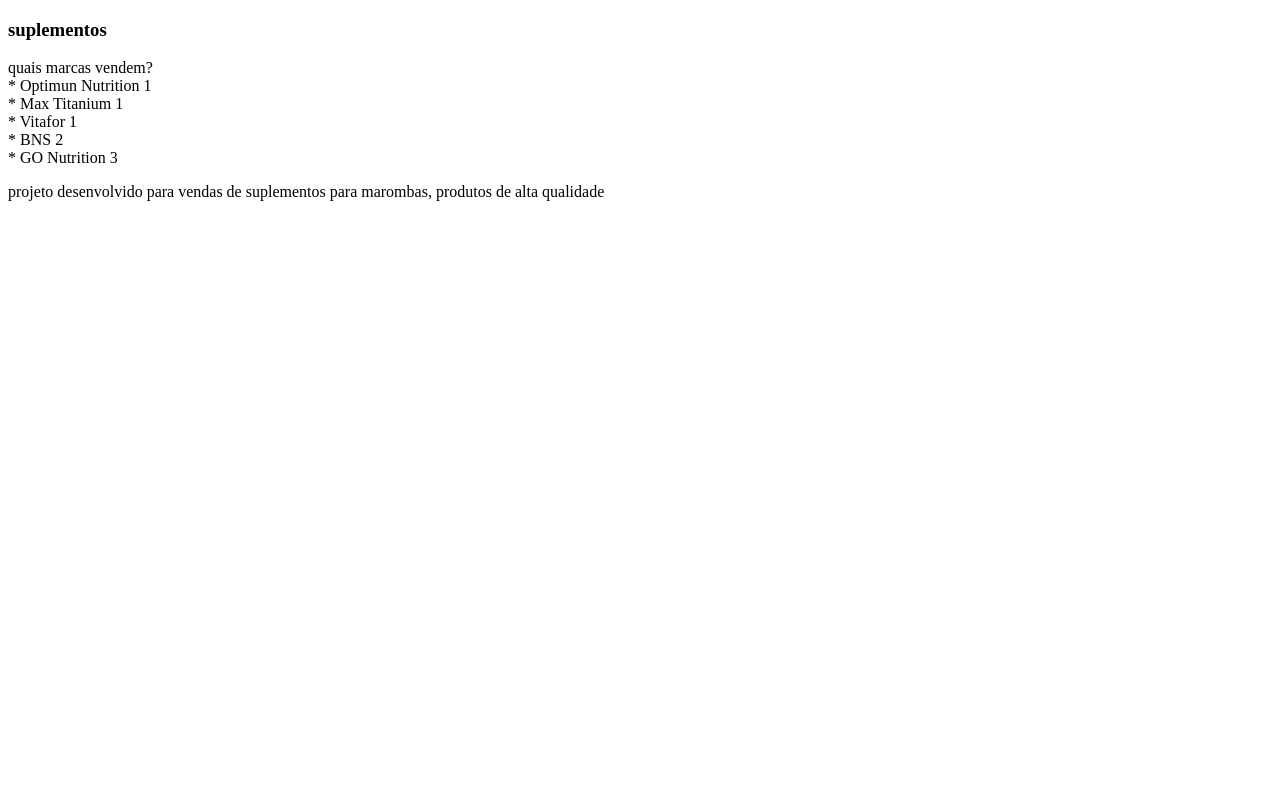
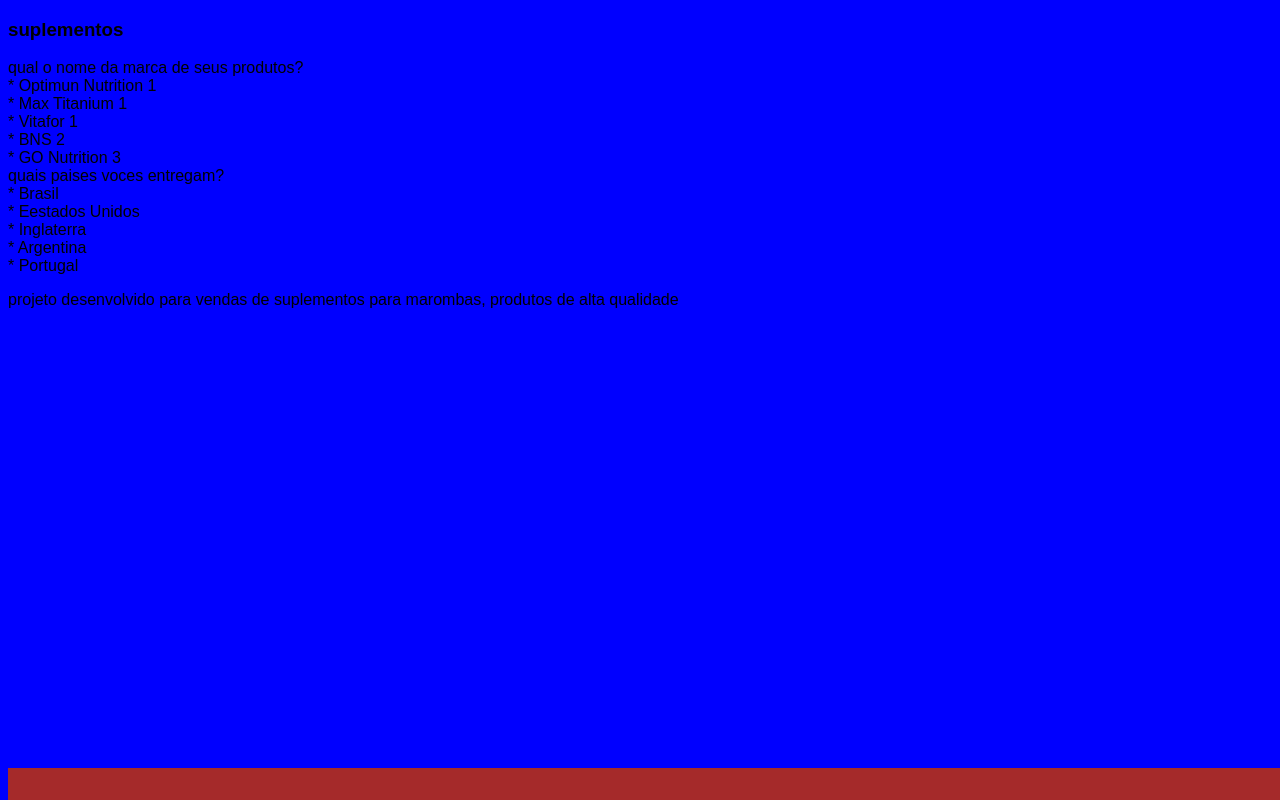
Before and after one commit to jbrambilayt/projeto-final-mat-2, a plain HTML site: page index.html in a window 1280 px wide. Drawn offline with Linux system fonts and the light colour scheme.

Commit message:
Add files via upload

```diff
--- /dev/null
+++ b/assets/style.css
@@ -0,0 +1,17 @@
+body {
+    background-color: blue;
+    font-family: sans-serif;
+}
+footer{
+    background-color:brown;
+    color: white;
+    position: fixed;
+    bottom: 0%;
+    width: 100%;
+    height: 2rem;
+}
+footer p{
+    text-align: center;
+    font-size: 0.6rem;
+    margin-top: 0.5rem;
+}
--- a/index.html
+++ b/index.html
@@ -4,6 +4,7 @@
     <meta charset="UTF-8">
     <meta http-equiv="X-UA-Compatible" content="IE=edge">
     <meta name="viewport" content="width=, initial-scale=1.0">
+    <link rel="stylesheet" href="assets/style.css">
     <title> produtos marombas</title>
 </head>
 <body>
@@ -15,7 +16,7 @@
     <div class="cartao_conteudo"></div>
     <h3> suplementos</h3>
     <div class="cartao__conteudo__pergunta">
-        quais marcas vendem?
+        qual o nome da marca de seus produtos?
     </div>
     <div class="cartao__conteudo__pergunta">
        * Optimun Nutrition 1
@@ -32,6 +33,25 @@
        <div class="cartao__conteudo__pergunta">
         * GO Nutrition 3
        </div>
+        <div class="cartao__conteudo__pergunta">
+            quais paises voces entregam?
+        </div>
+        <div class="cartao__conteudo__pergunta">
+           * Brasil
+        </div>
+           <div class="cartao__conteudo__pergunta">
+            * Eestados Unidos
+           </div>
+           <div class="cartao__conteudo__pergunta">
+            * Inglaterra
+           </div>
+           <div class="cartao__conteudo__pergunta">
+            * Argentina
+           </div>
+           <div class="cartao__conteudo__pergunta">
+            * Portugal
+           </div>
+
 
 
 </article>
```
